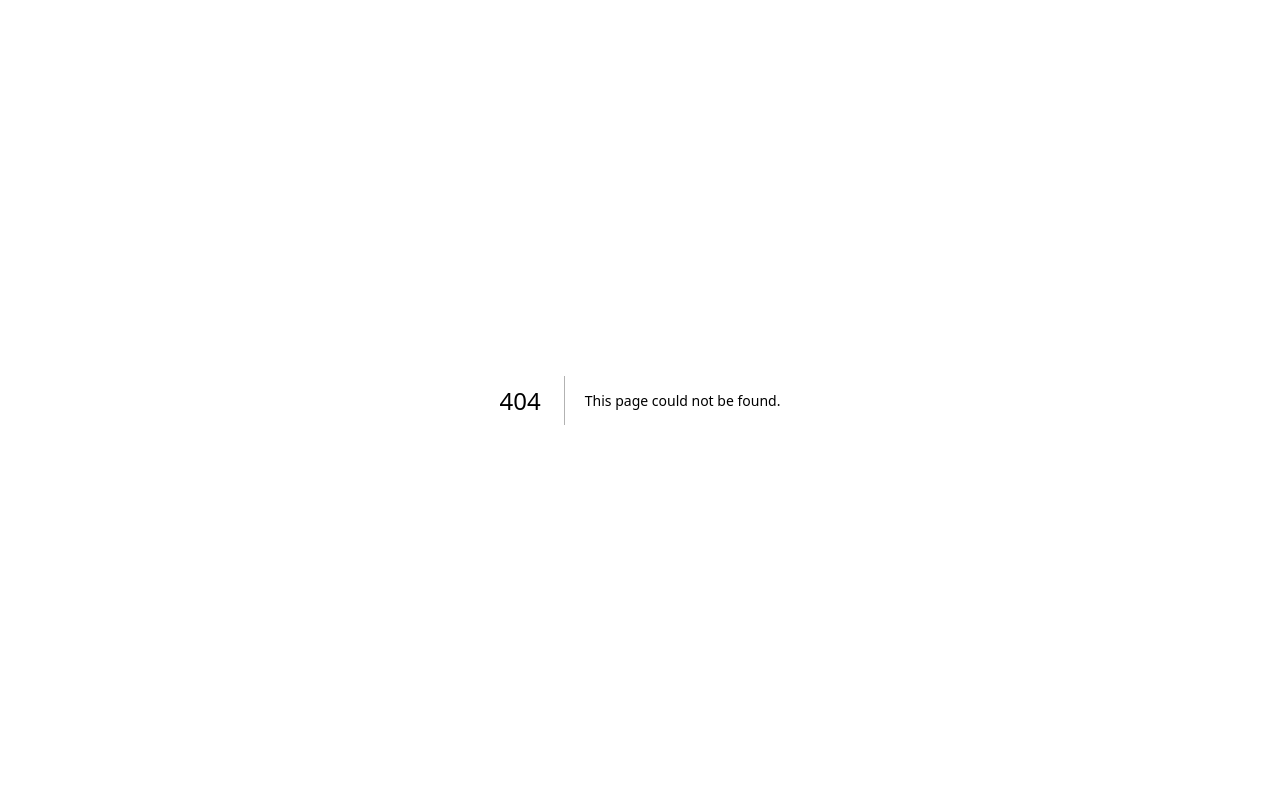
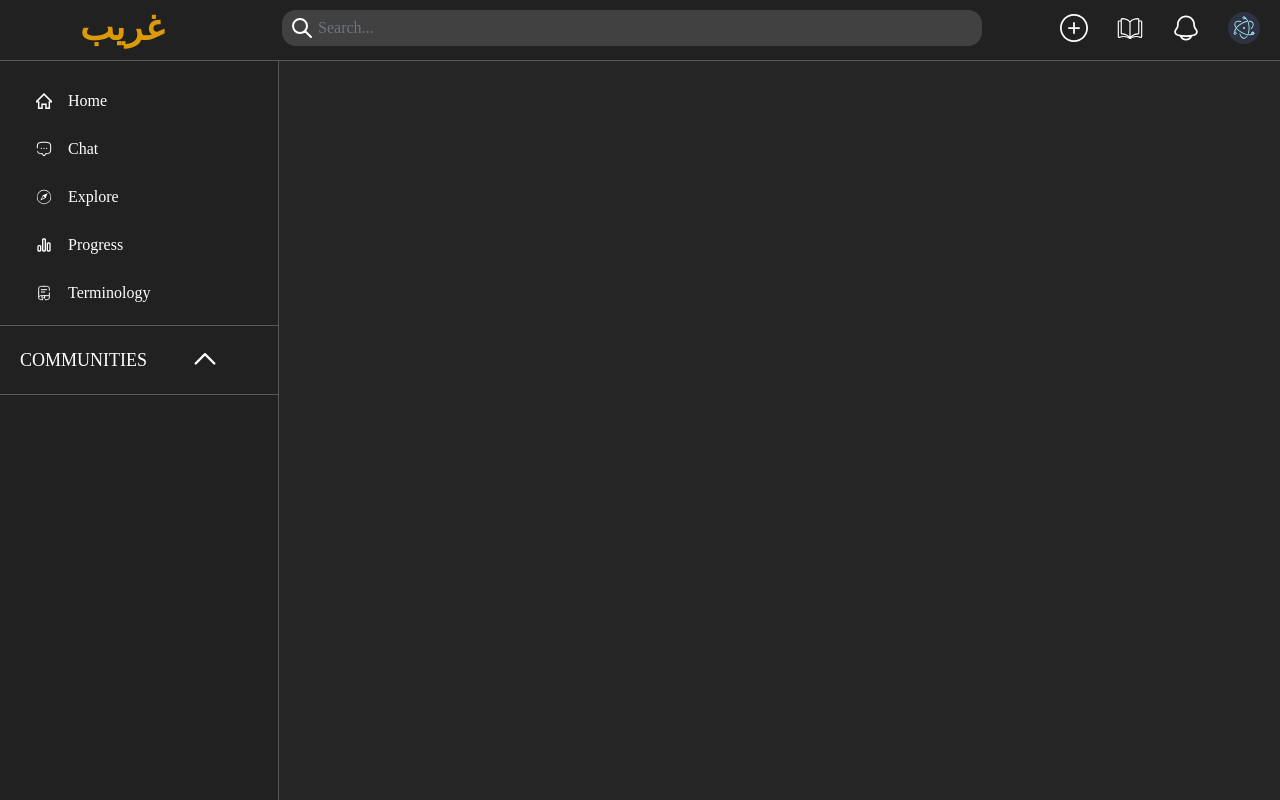
Before and after one commit to gharibPlatform/gharib-web, a Next.js app: page /Chat in a window 1280 px wide. Before the commit this address had no page. Shown: the top 800 px of the page. Built offline with nearby package versions, Linux system fonts and the light colour scheme.

Commit message:
chatPage set up

```diff
--- a/src/components/common/leftbar/chatLeftBar.jsx
+++ b/src/components/common/leftbar/ChatLeftBar.jsx
@@ -1,6 +1,5 @@
-function chatLeftBar() {
+export default function ChatLeftBar() {
     return(
         <div class="w-min border-r border-[var(--g-color)] bg-[var(--main-color)] h-screen">My name is Malek</div>
     )
 }
-export default chatLeftBar;
--- /dev/null
+++ b/src/pages/Chat/index.jsx
@@ -0,0 +1,11 @@
+import Header from "@/components/common/header/Header";
+import SideBar from "@/components/common/sidebar/Sidebar";
+import ChatLeftBar from "@/components/common/leftbar/ChatLeftBar";
+import "../../app/globals.css"
+export default function ChatPage() {
+    return<>
+        <Header />
+        <SideBar />
+        <ChatLeftBar />
+    </>
+}
```
